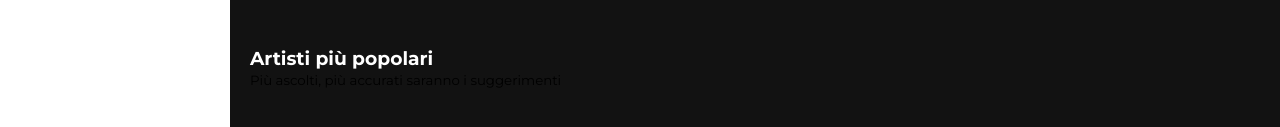
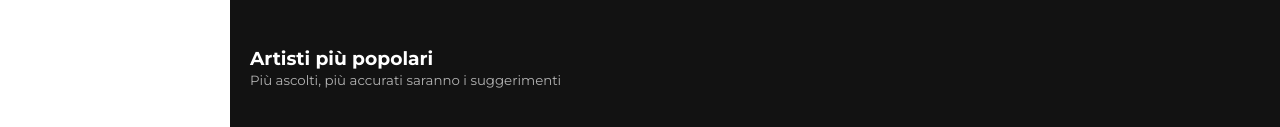
Before and after one commit to Mathias87G/html-css-spotifyweb, a plain HTML site: page index.html in a window 1280 px wide. Shown: the part 1156-1283 px from the top of the page. Drawn offline with Linux system fonts and the light colour scheme.

Commit message:
Correzioni

```diff
--- a/css/style.css
+++ b/css/style.css
@@ -284,7 +284,7 @@ main h3, main h4 {
   padding-top: 10px;
 }
 
-.card-text small, .createfor small {
+.card-text small, .createfor small, .popularartist small {
   color: #b3b3b3;
 }
 
```
